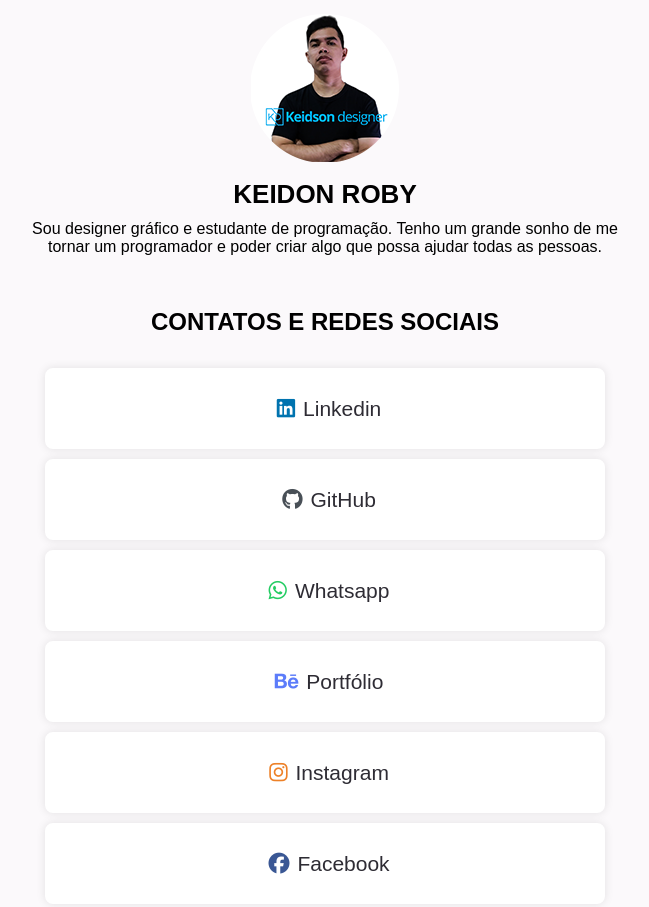
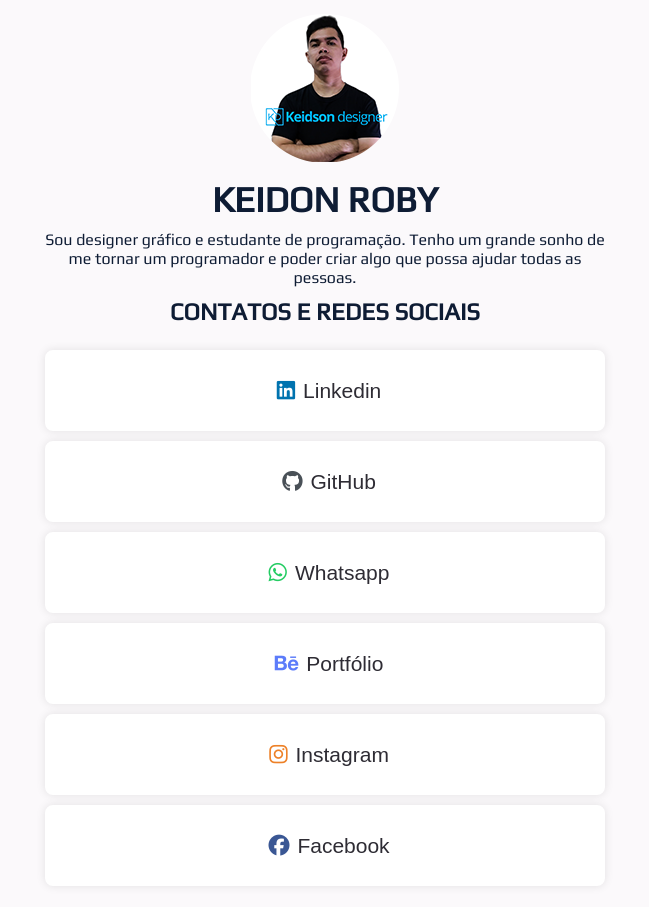
Before and after one commit to keidsondesigner/pagina-de-contatos, a plain HTML site: page index.html in a window 1280 px wide. Shown: the top 907 px of the page, without its empty margins (315-964 px from the left). Drawn offline with Linux system fonts and the light colour scheme; grey boxes are pictures that could not be loaded.

Commit message:
Update style.css
UPPPPPPPPPPPPP

```diff
--- a/style.css
+++ b/style.css
@@ -6,26 +6,27 @@ body{
   background-position:center;
   background-size:200%;
   background-attachment:fixed;
-  font-family: 'Montserrat', sans-serif;
-  color: #000000;
+  font-family: 'Play', sans-serif;
 }
 h1{
-  font-size: 26px;
+
   margin-top: 10px;
   margin-bottom: 10px;
-  color: #000000;
+  color: #0e1c34;
 }
-h2{
-  font-size: 22px;
+h4{
   margin-top: 1px;
   margin-bottom: 25px;
-  color: #000000;
+  color:  #0e1c34;
 }
 p{
-  flex: 1;
-  margin-top: 10px;
-  margin-bottom: 10px;
+  flex-direction: column;
+  max-width: 35rem;
+  min-width: 23rem;
+	margin: 0 auto;
+	display: flex;
   font-size:16px;
+  color:  #0e1c34;
 }
 
 a:link {
@@ -96,7 +97,7 @@ a:active {
 
 #bnt {
   max-width: 35rem;
-  min-width: 21rem;
+  min-width: 23rem;
   min-height: 5rem;
   width: 95%;
 }
```
